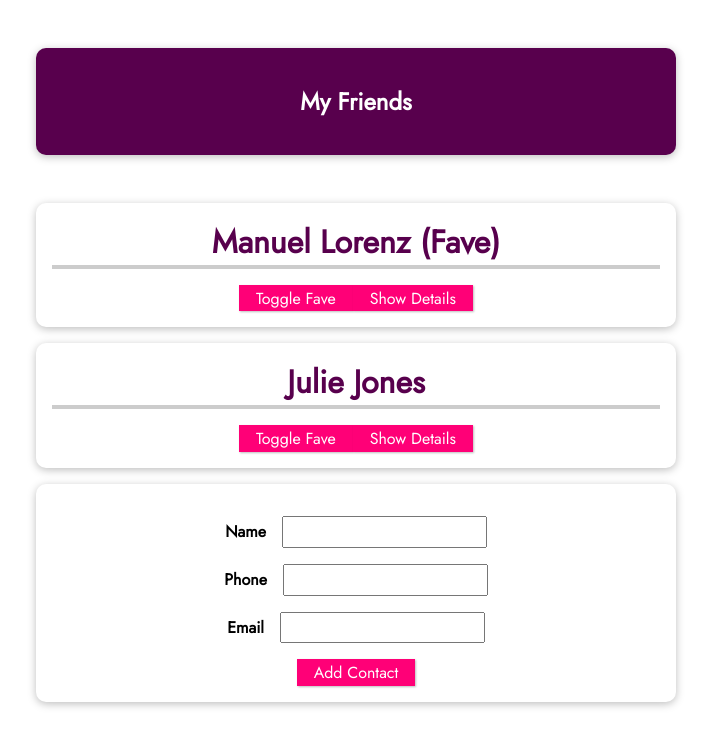
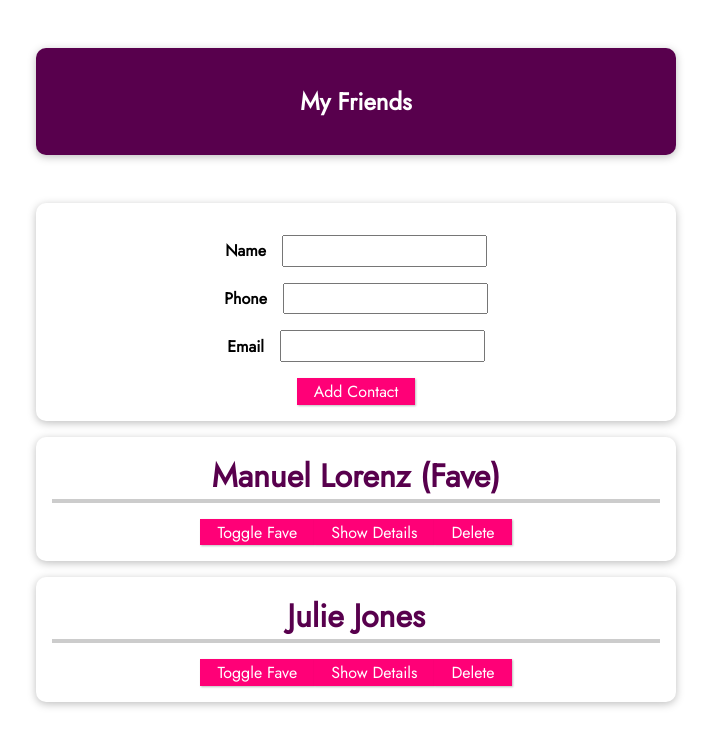
Before and after one commit to shahidsarker/academind-new-vue-project, a Vue app: page / in a window 1280 px wide. Shown: the top 746 px of the page, without its empty margins (284-995 px from the left). Built offline with nearby package versions, Linux system fonts and the light colour scheme.

Commit message:
delete functionality

```diff
--- a/src/App.vue
+++ b/src/App.vue
@@ -4,6 +4,7 @@
       <h1>My Friends</h1>
     </header>
 
+    <new-friend @add-friend="handleAddFriend" />
     <ul>
       <friend-contact
         v-for="friend in friends"
@@ -14,11 +15,9 @@
         :email-address="friend.email"
         :is-favorite="friend.isFavorite"
         @toggle-favorite="toggleFavoriteStatus"
+        @delete="deleteFriend"
       ></friend-contact>
     </ul>
-  </section>
-  <section>
-    <new-friend @add-friend="handleAddFriend" />
   </section>
 </template>
 
@@ -57,6 +56,10 @@
         email: email,
         isFavorite: false,
       });
+    },
+    deleteFriend(friendId) {
+      console.log(friendId);
+      this.friends = this.friends.filter((friend) => friend.id !== friendId);
     },
   },
 };
--- a/src/components/FriendContact.vue
+++ b/src/components/FriendContact.vue
@@ -9,6 +9,7 @@
       <li><strong>Phone:</strong> {{ phoneNumber }}</li>
       <li><strong>Email:</strong> {{ emailAddress }}</li>
     </ul>
+    <button @click="$emit('delete', id)">Delete</button>
   </li>
 </template>
 
@@ -37,7 +38,7 @@
       default: false,
     },
   },
-  emits: ["toggle-favorite"],
+  emits: ["toggle-favorite", "delete"],
   //   emits: {
   //     "toggle-favorite": function (id) {
   //       if (id) {
@@ -60,6 +61,9 @@
     toggleFavorite() {
       this.$emit("toggle-favorite", this.id);
     },
+    // deleteFriend() {
+    //   this.$emit("delete", this.id);
+    // },
   },
 };
 </script>
```
